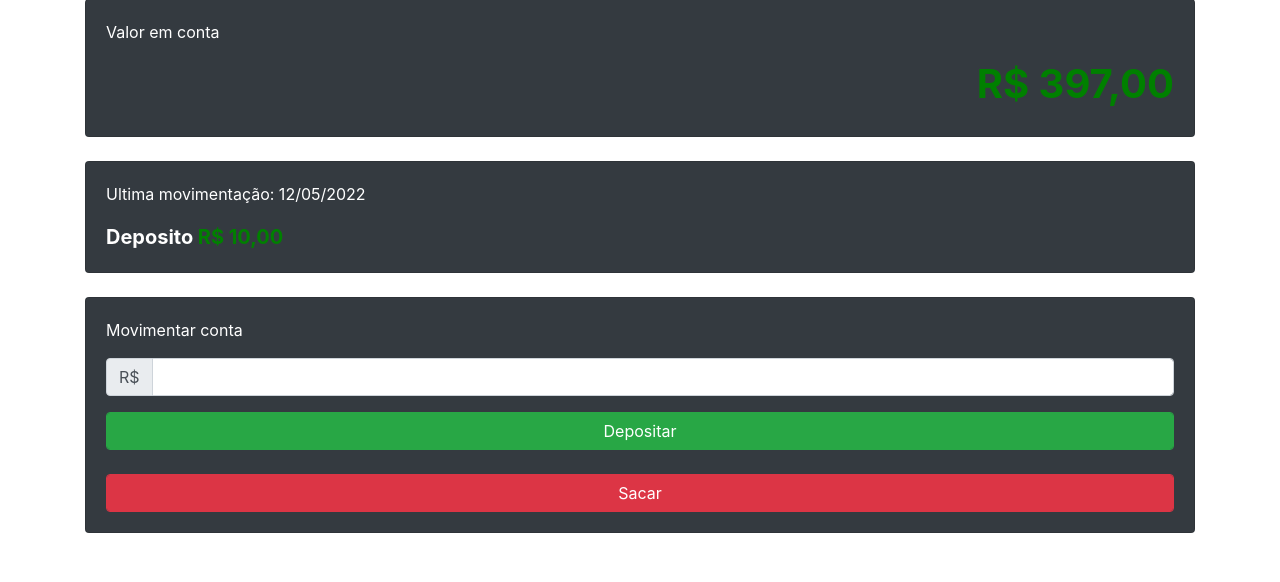
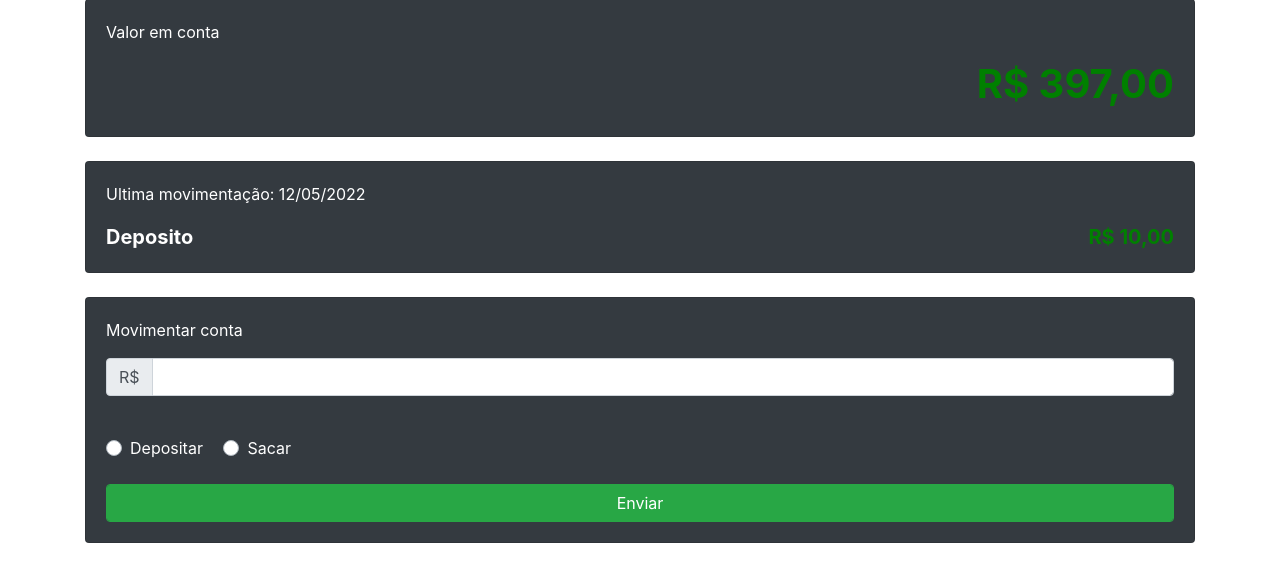
Before and after one commit to Visto-Preto/CaixaDeEconomias-GUI, a Flask app: page / in a window 1280 px wide. Shown: the part 133-715 px from the top of the page. Run offline with Flask 2, Linux system fonts and the light colour scheme; data comes from the database, SQL or seed files in the repository.

Commit message:
update index

```diff
--- a/App.py
+++ b/App.py
@@ -1,5 +1,5 @@
-import os, sqlite3, sys
-from flask import Flask, render_template, url_for
+import os, sqlite3
+from flask import Flask, render_template, url_for, request
 from module.realsymbol import Real as rs
 from datetime import datetime
 
@@ -56,7 +56,9 @@ def homepage():
 	ultC = rs.float_to_s(ultC)
 	ultO = ultO.capitalize()
 	return render_template('index.html', ultC = ultC, ultO = ultO, dt = dt, conta =  conta, li = li, real = rs.float_to_s)
-
-
+@app.route('/depositar')
+def depositar():
+    a = 'leo'
+    return a
 if __name__ == '__main__':
 	app.run(debug=True)
--- a/templates/index.html
+++ b/templates/index.html
@@ -55,7 +55,7 @@
 	  			</div>
 	  			<br>
 				 	<div class="card bg-dark text-white">
-	    			<div class="card-body"><p>Ultima movimentação: {{dt}} </p><span style="font-size: 20px; font-weight: bold;">{{ultO}}</span> <span style="color: #008000; font-size: 20px; font-weight: bold;">{{ultC}}</span></div>
+	    			<div class="card-body"><p>Ultima movimentação: {{dt}} </p><span style="font-size: 20px; font-weight: bold;">{{ultO}}</span> <span class="float-right" style="color: #008000; font-size: 20px; font-weight: bold;">{{ultC}}</span></div>
 	  			</div>
 	  			<br>
 
@@ -63,18 +63,28 @@
 	    		<div class="card-body">
 		            <p>Movimentar conta</p>
 
-		  		<form>
+		  		<form action="#" methods="get">
 
 		  		    <div class="input-group mb-3">
 		    		    <div class="input-group-prepend">
 		      				<span class="input-group-text">R$</span>
 		   			    </div>
-		                <input type="number" step="any" class="form-control">
-		            </div>
+		                <input type="number" step="any" name="movimento" class="form-control">
+		           </div>
+		           <br>
 
-		            <input type="button" class="btn btn-success form-control" value="Depositar">
-		            <br><br>
-		            <input type="button" class="btn btn-danger  form-control" value="Sacar">
+		           <div class="custom-control custom-radio custom-control-inline">
+                         <input type="radio" class="custom-control-input" id="customRadio1" name="mov" value="deposito">
+                         <label class="custom-control-label" for="customRadio1">Depositar</label>
+                   </div>
+                   <div class="custom-control custom-radio custom-control-inline">
+                         <input type="radio" class="custom-control-input" id="customRadio2" name="mov" value="saque">
+                         <label class="custom-control-label" for="customRadio2">Sacar</label>
+                   </div>
+
+                   <br>
+                   <br>
+		           <a href="{{ url_for('depositar') }}"><input type="submit" class="btn btn-success form-control" value="Enviar"></a>
 		            <br>
 
 		      </form>
```
